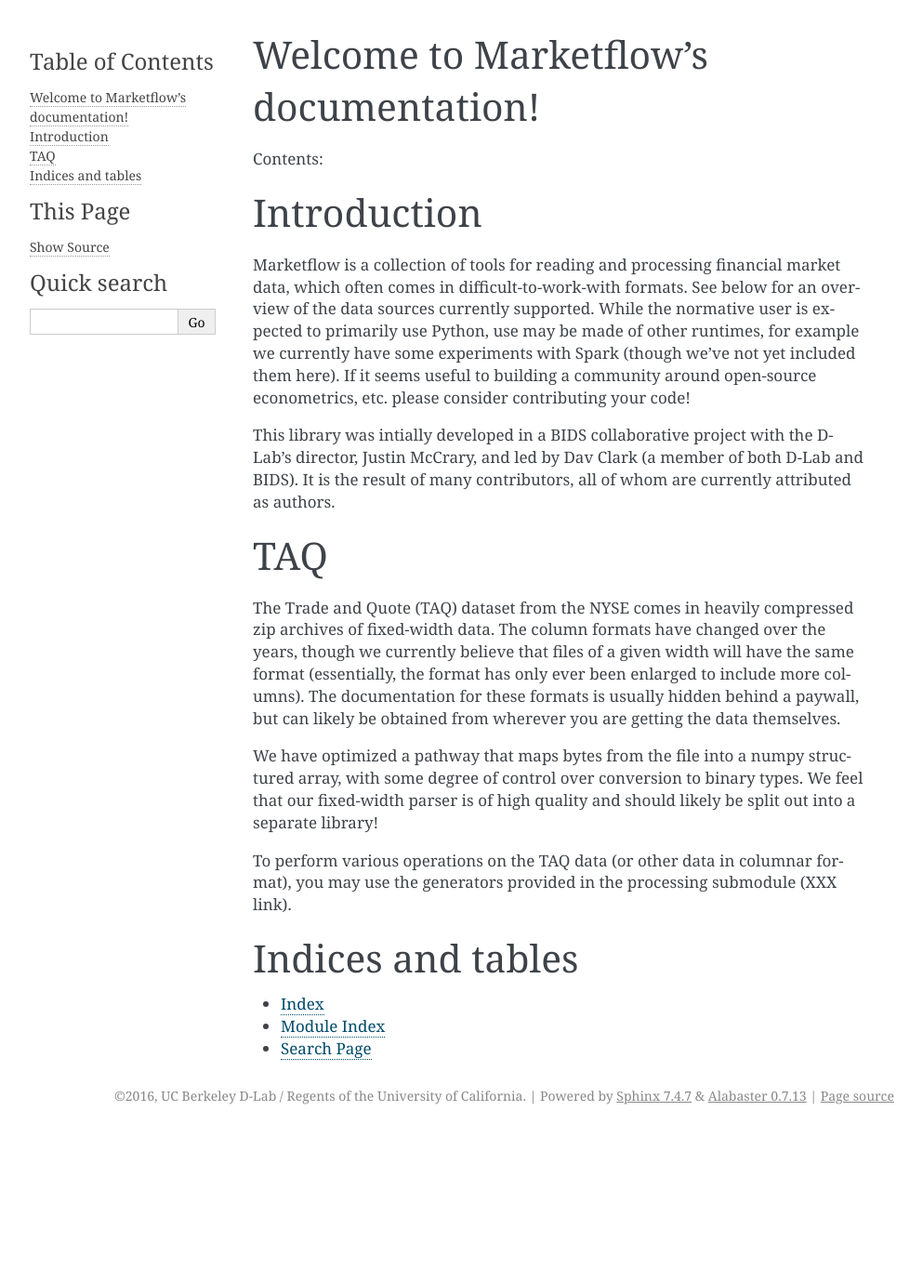
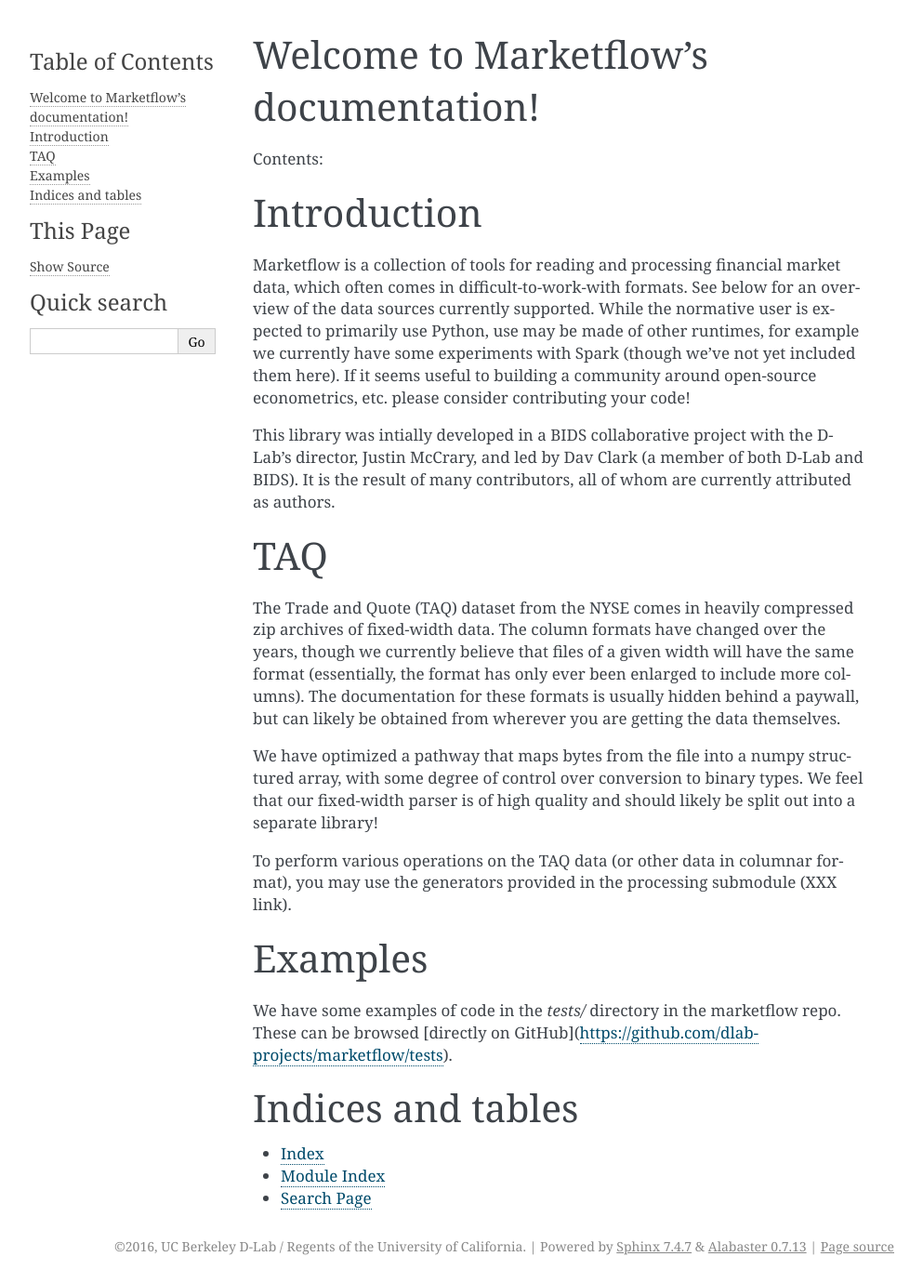
Before and after one commit to dlab-projects/marketflow, a Sphinx documentation site: the page built from docs/index.rst, in a window 1280 px wide. Shown: the whole page at 93% size, without its empty margins (148-1141 px from the left). Built offline with Sphinx 7.4.7, drawn with Linux system fonts in a browser that asks for light colours; before the commit the page ends 1218 px from its top, so only the background shows below that.

Commit message:
Added link to tests in docs

```diff
--- a/docs/index.rst
+++ b/docs/index.rst
@@ -47,6 +47,13 @@
 format), you may use the generators provided in the processing submodule (XXX
 link).
 
+Examples
+========
+
+We have some examples of code in the `tests/` directory in the marketflow repo.
+These can be browsed [directly on
+GitHub](https://github.com/dlab-projects/marketflow/tests).
+
 Indices and tables
 ==================
 
```
